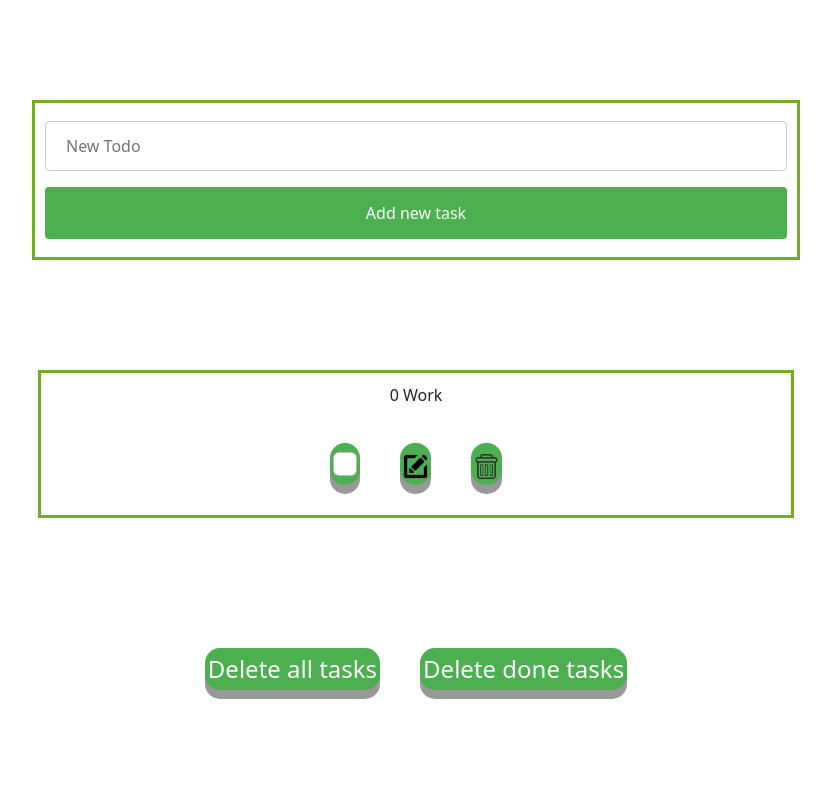
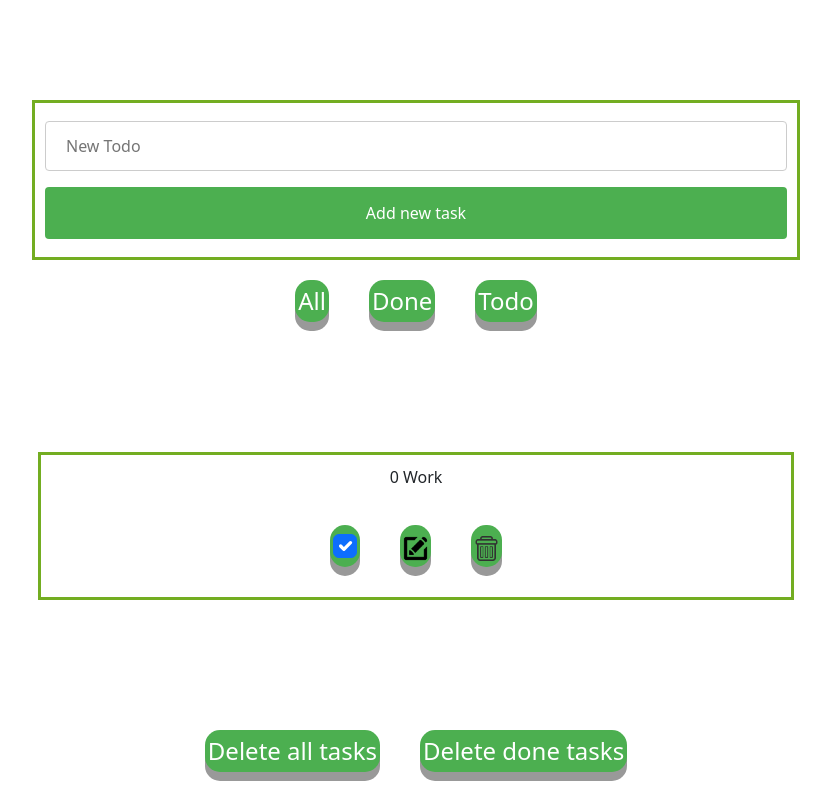
Before and after one commit to EmilGlz/TodoListReact, a React (Create React App) app: page / in a window 1280 px wide. Shown: the whole page, without its empty margins (224-1055 px from the left). Built offline with nearby package versions, Linux system fonts and the light colour scheme.

Commit message:
Added filter

```diff
--- a/src/App.js
+++ b/src/App.js
@@ -6,15 +6,22 @@ import Item from './Components/Item/Item';
 
 const startValues = [
   {
-    isChecked: false,
+    isChecked: true,
     description: "Work",
     id: 0
   }
 ]
 
+const allFilters = {
+  showAll: 0,
+  showDone: 1,
+  showNotDone: 2,
+}
+
+
 function App() {
   const [tasks, setTasks] = new useState(startValues);
-
+  const [filter, setFilter] = new useState(allFilters.showAll);
   function removeTask(index){
     setTasks(prevTasks => prevTasks.filter(task => task.id !== index));
   }
@@ -59,16 +66,55 @@ function App() {
   function removeCheckedTasks()
   {
     setTasks(prevTasks => prevTasks.filter(task => !task.isChecked));
+  }
 
+  function filterAllTasks()
+  {
+    setFilter(allFilters.showAll)
+  }
+
+  function filterDoneTasks()
+  {
+    setFilter(allFilters.showDone)
+  }
+
+  function filterNotDoneTasks()
+  {
+    setFilter(allFilters.showNotDone)
+  }
+
+  let jsxToRender;
+  switch(filter)
+  {
+    case allFilters.showAll:
+      jsxToRender = tasks.map((item, index) => <Item key = {index} taskRemoved = {removeTask} taskDescriptionUpdated = {updateTaskDescription} taskChecked={taskIsChecked} task ={item}/>)
+      break;
+    case allFilters.showDone:
+      jsxToRender = tasks.map((item, index) => item.isChecked && <Item key = {index} taskRemoved = {removeTask} taskDescriptionUpdated = {updateTaskDescription} taskChecked={taskIsChecked} task ={item}/>)
+      break;
+    case allFilters.showNotDone:
+      jsxToRender = tasks.map((item, index) => !item.isChecked && <Item key = {index} taskRemoved = {removeTask} taskDescriptionUpdated = {updateTaskDescription} taskChecked={taskIsChecked} task ={item}/>)
+      break;
   }
 
   return (
     <div className="App">
       <AddInput taskAdded = {addTask} />
+      <div>
+      <button onClick={filterAllTasks} className='button'>
+        All
+      </button>
+      <button onClick={filterDoneTasks} className='button'>
+        Done
+      </button>
+      <button onClick={filterNotDoneTasks} className='button'>
+        Todo
+      </button>
+      </div>
+
       <div className='all-items'>
       {
-        tasks.map((item, index) =>
-        <Item key = {index} taskRemoved = {removeTask} taskDescriptionUpdated = {updateTaskDescription} taskChecked={taskIsChecked} task ={item}/>)
+        jsxToRender
       }
       </div>
 
--- a/src/Components/Item/Item.js
+++ b/src/Components/Item/Item.js
@@ -33,8 +33,6 @@ function Item(props) {
   }
 
   return (
-        // props.task && props.task.isChecked && props.task.description &&
-        props &&
         <div className="card-body add-input-container ">
             <p className="card-text">{props.task.id + ' ' + props.task.description}</p>
           <button className='button'>
```
